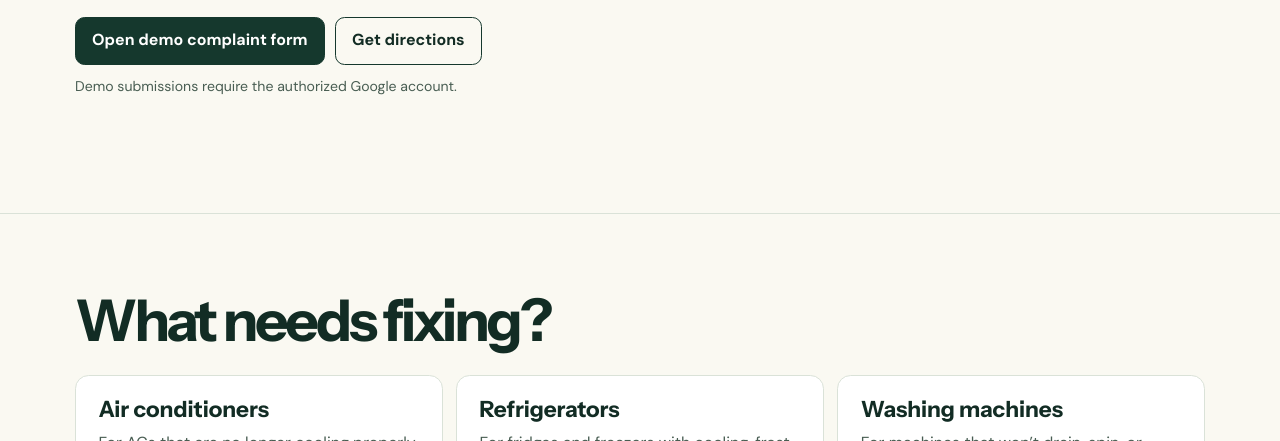
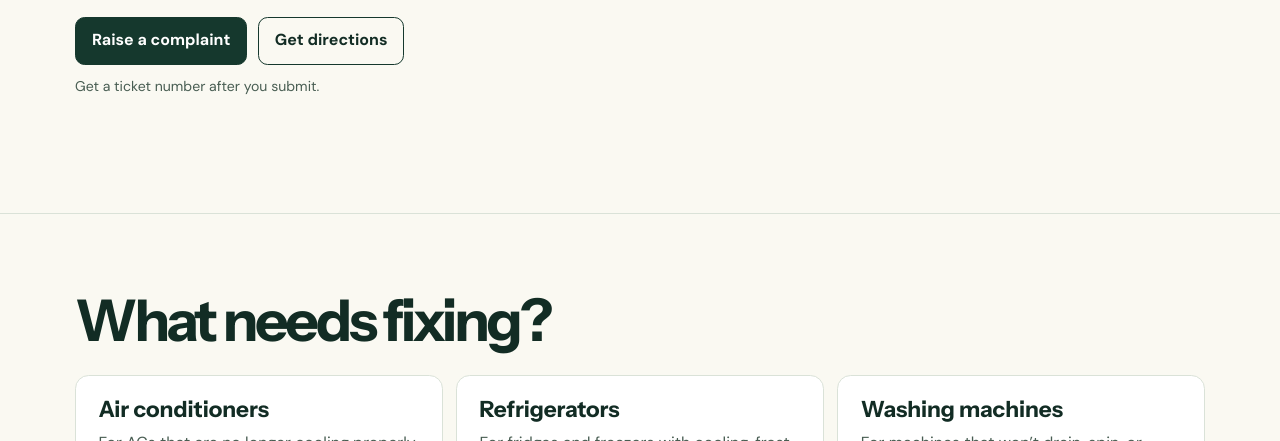
Before and after one commit to abhishek7724/jyoti-refrigeration, a plain HTML site: page index.html in a window 1280 px wide. Shown: the part 659-1100 px from the top of the page. Drawn offline with Linux system fonts and the light colour scheme.

Commit message:
Link website to public complaint intake
Updated the hero section with new complaint form links and adjusted the ticket submission message.

```diff
--- a/index.html
+++ b/index.html
@@ -15,7 +15,7 @@
 <body>
 <header class="top"><nav class="wrap" aria-label="Main navigation"><a href="#top" class="brand"><span class="mark" aria-hidden="true">JR</span>Jyoti Refrigeration</a><div class="links"><a href="#services">Services</a><a href="#visit">Visit the shop</a></div></nav></header>
 <main id="top">
-<div class="wrap hero"><div><p class="kicker">Ambikapur, Chhattisgarh</p><h1>Appliance repair, close to home.</h1><p>Get help with your AC, fridge or washing machine. Bring your appliance to Jyoti Refrigeration or request a home visit in Ambikapur.</p><div class="actions"><a class="btn primary" href="https://script.google.com/a/macros/krivyo.com/s/AKfycbzPKjwXEtAH8qIkepPvJ7Ouv1z931T2640yOU5NOkU0xhMZGHMWTFEb2vtDa8kjHg7n/exec">Open demo complaint form</a><a class="btn" href="https://www.google.com/maps/search/?api=1&amp;query=Jyoti+Refrigeration+Ambikapur+Chhattisgarh">Get directions</a></div><p class="limit" style="margin-top:.7rem;font-size:.88rem">Demo submissions require the authorized Google account.</p></div><aside class="side" aria-label="Shop at a glance"><div><strong>4.8 ★</strong><p>27 Google ratings in the supplied listing snapshot. <a href="https://www.google.com/search?q=Jyoti+Refrigeration+Ambikapur+Chhattisgarh">View the current Google listing</a>.</p></div><div><strong>Walk in or request a visit</strong><p>Pratappur Naka Road, Ambikapur</p></div></aside></div>
+<div class="wrap hero"><div><p class="kicker">Ambikapur, Chhattisgarh</p><h1>Appliance repair, close to home.</h1><p>Get help with your AC, fridge or washing machine. Bring your appliance to Jyoti Refrigeration or request a home visit in Ambikapur.</p><div class="actions"><a class="btn primary" href="https://script.google.com/macros/s/AKfycbzPKjwXEtAH8qIkepPvJ7Ouv1z931T2640yOU5NOkU0xhMZGHMWTFEb2vtDa8kjHg7n/exec">Raise a complaint</a><a class="btn" href="https://www.google.com/maps/search/?api=1&amp;query=Jyoti+Refrigeration+Ambikapur+Chhattisgarh">Get directions</a></div><p class="limit" style="margin-top:.7rem;font-size:.88rem">Get a ticket number after you submit.</p></div><aside class="side" aria-label="Shop at a glance"><div><strong>4.8 ★</strong><p>27 Google ratings in the supplied listing snapshot. <a href="https://www.google.com/search?q=Jyoti+Refrigeration+Ambikapur+Chhattisgarh">View the current Google listing</a>.</p></div><div><strong>Walk in or request a visit</strong><p>Pratappur Naka Road, Ambikapur</p></div></aside></div>
 <section id="services" class="band"><div class="wrap"><h2>What needs fixing?</h2><div class="cards"><article class="card"><h3>Air conditioners</h3><p>For ACs that are no longer cooling properly, leaking, or making unusual noise.</p></article><article class="card"><h3>Refrigerators</h3><p>For fridges and freezers with cooling, frost, or power issues.</p></article><article class="card"><h3>Washing machines</h3><p>For machines that won’t drain, spin, or finish a wash cycle.</p></article></div></div></section>
 <section id="visit" class="band visit"><div class="wrap"><div><h2>Visit Jyoti Refrigeration</h2><p class="limit">Pratappur Naka Road, Ambikapur, Chhattisgarh</p></div><div><p>For a home visit, include your locality and a short description of the issue when you submit a complaint. The form gives you a ticket number to keep for follow-up.</p><a class="btn" href="https://www.google.com/maps/search/?api=1&amp;query=Jyoti+Refrigeration+Ambikapur+Chhattisgarh">Find us on Google Maps</a></div></div></section>
 </main>
```
